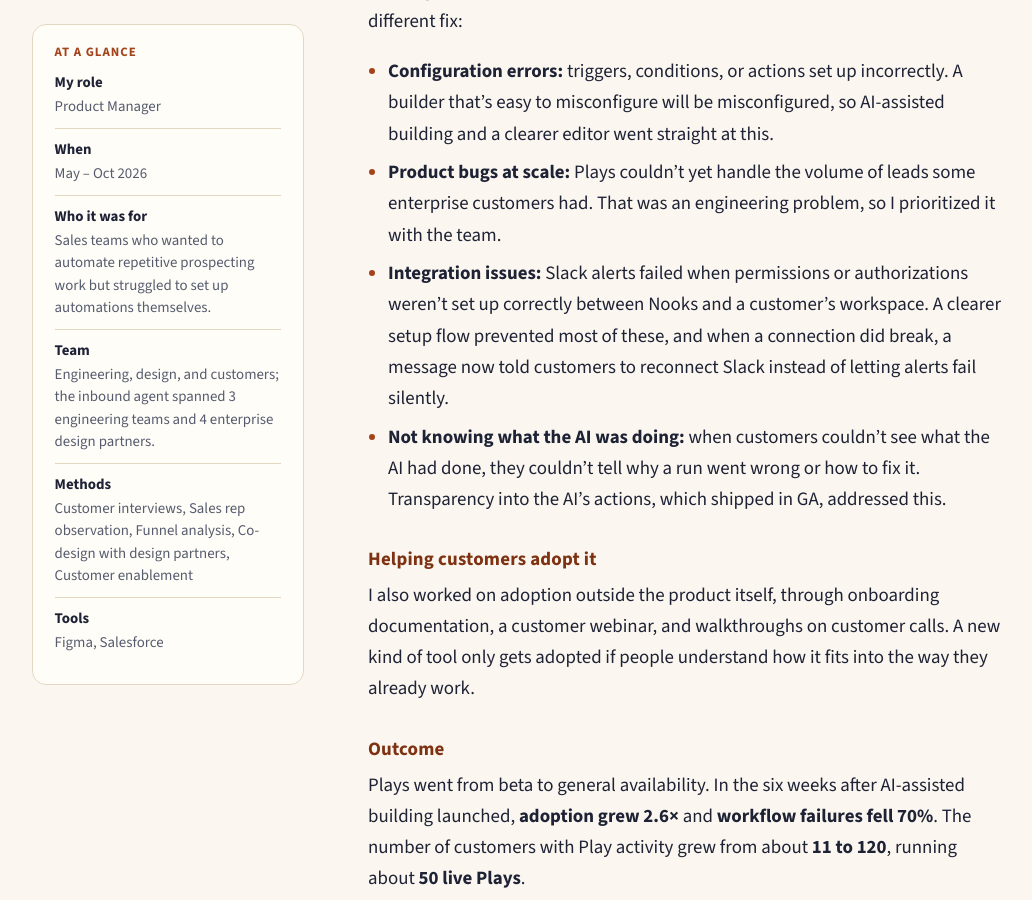
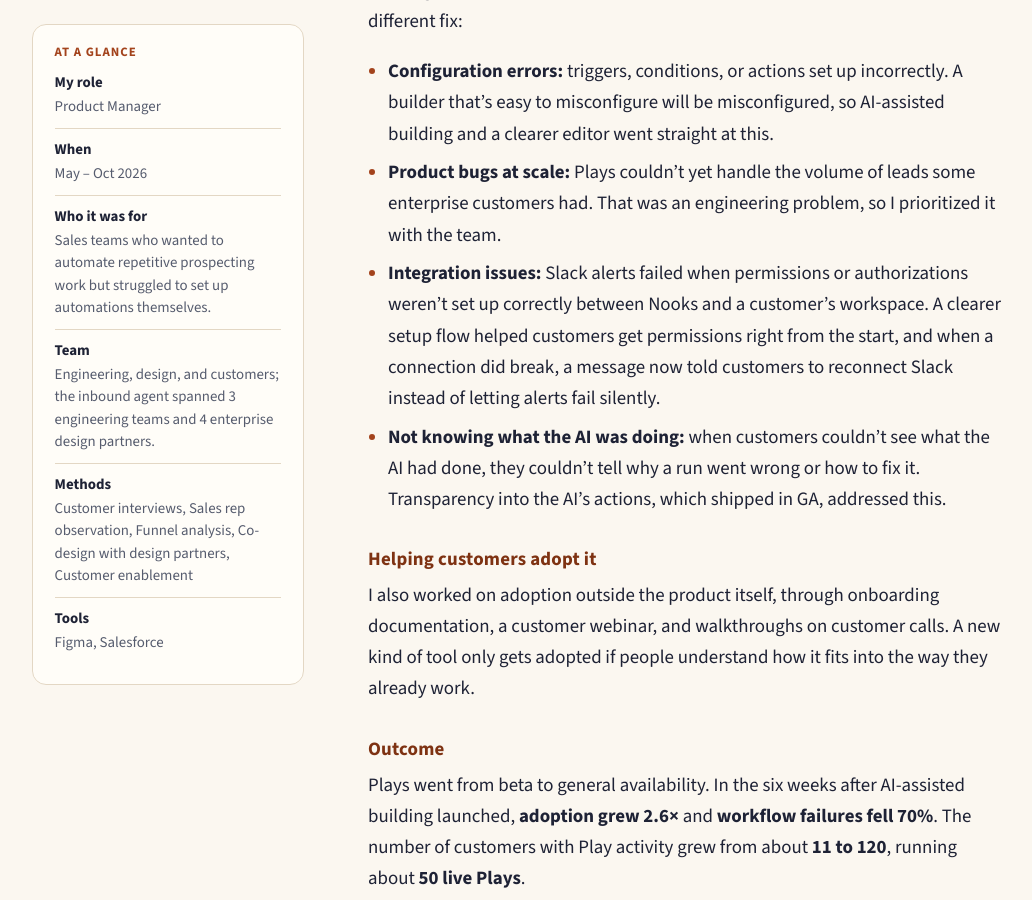
Before and after one commit to sabrinahu618/portfolio, a Jekyll site: the page built from _projects/nooks.md, in a window 1280 px wide and 900 px high, scrolled down 5135 px. Shown: the whole window, without its empty margins (32-1064 px from the left). Built offline with Jekyll 4.4.1, drawn with Linux system fonts in a browser that asks for light colours.

Commit message:
Nooks: soften Slack fix claim
Co-Authored-By: Claude Opus 5.5 <noreply@anthropic.com>
Claude-Session: https://claude.ai/code/session_01HybnYJGYPLDq5hkAYptQSd

```diff
--- a/_projects/nooks.md
+++ b/_projects/nooks.md
@@ -81,7 +81,7 @@ To bring failures down, I first sorted them by cause, because each kind needed a
 
 - **Configuration errors:** triggers, conditions, or actions set up incorrectly. A builder that's easy to misconfigure will be misconfigured, so AI-assisted building and a clearer editor went straight at this.
 - **Product bugs at scale:** Plays couldn't yet handle the volume of leads some enterprise customers had. That was an engineering problem, so I prioritized it with the team.
-- **Integration issues:** Slack alerts failed when permissions or authorizations weren't set up correctly between Nooks and a customer's workspace. A clearer setup flow prevented most of these, and when a connection did break, a message now told customers to reconnect Slack instead of letting alerts fail silently.
+- **Integration issues:** Slack alerts failed when permissions or authorizations weren't set up correctly between Nooks and a customer's workspace. A clearer setup flow helped customers get permissions right from the start, and when a connection did break, a message now told customers to reconnect Slack instead of letting alerts fail silently.
 - **Not knowing what the AI was doing:** when customers couldn't see what the AI had done, they couldn't tell why a run went wrong or how to fix it. Transparency into the AI's actions, which shipped in GA, addressed this.
 
 ### Helping customers adopt it
```
